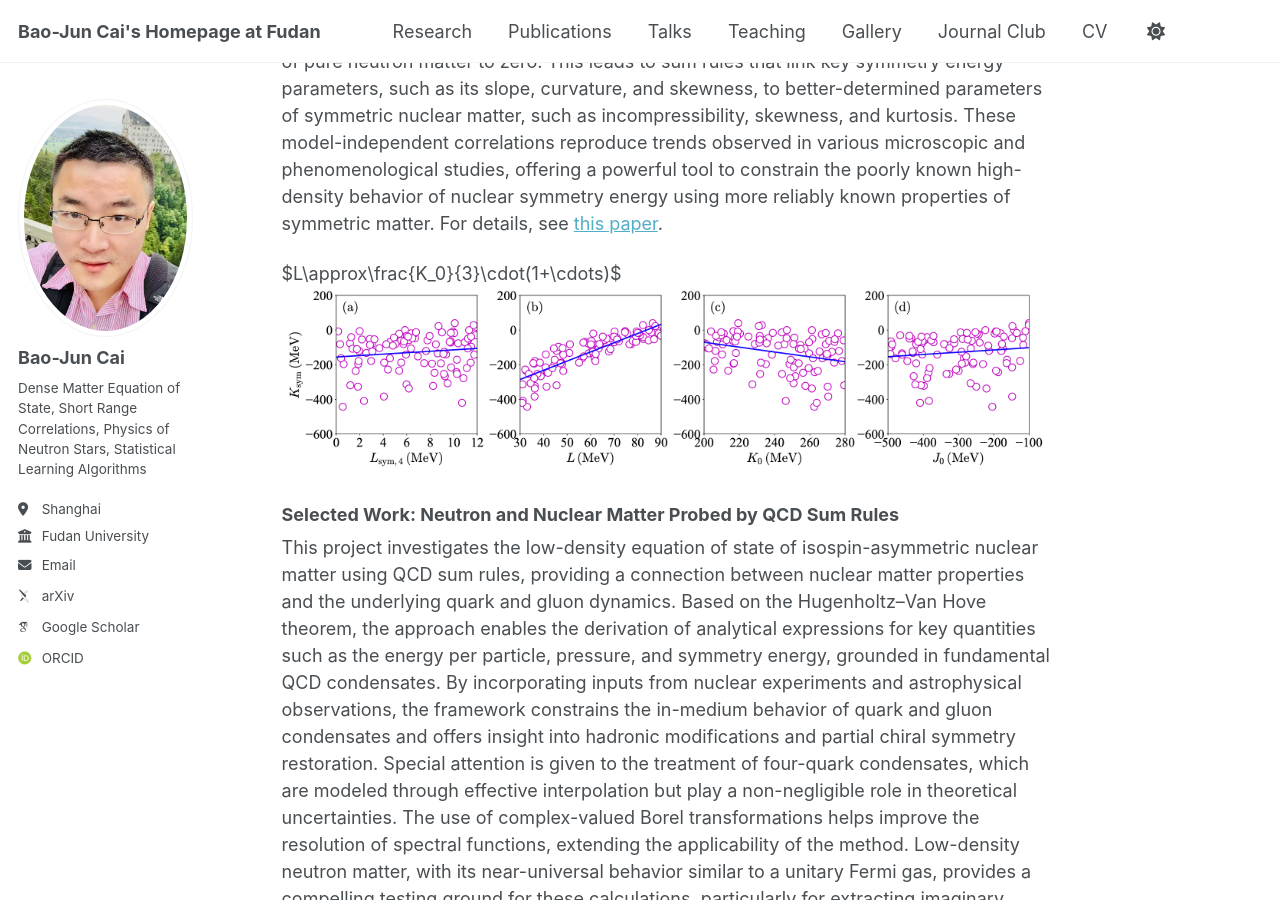
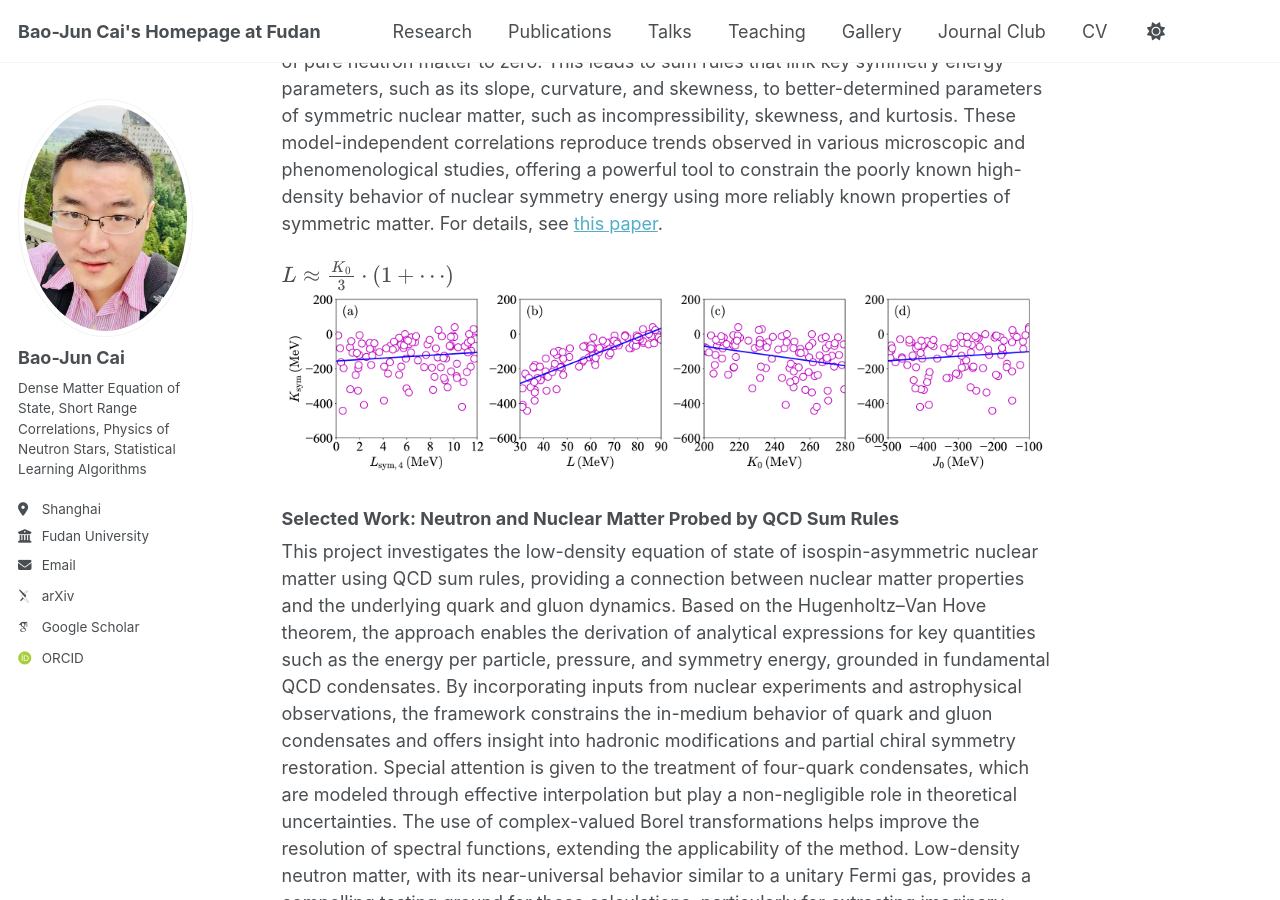
Before and after one commit to bjcai-phys/bjcai-phys.github.io, a Jekyll site: the page built from _pages/pubs.md, in a window 1280 px wide and 900 px high, scrolled down 3401 px. Built offline with Jekyll 4.4.1, drawn with Linux system fonts in a browser that asks for light colours; some web fonts are replaced.

Commit message:
Update pubs.md

```diff
--- a/_pages/pubs.md
+++ b/_pages/pubs.md
@@ -39,7 +39,7 @@ This work generalizes the Hugenholtz–Van Hove theorem to arbitrary spatial dim
 This project investigates the intrinsic correlations between the equation of state parameters of symmetric nuclear matter and the nuclear symmetry energy, based on the fundamental physical constraint that pure neutron matter is unbound in nature that is, it does not saturate at any finite density and continues to lower its energy as the density decreases. By expressing the energy per nucleon of neutron-rich matter as a power series in isospin asymmetry, an analytical condition is derived from setting the saturation density of pure neutron matter to zero. This leads to sum rules that link key symmetry energy parameters, such as its slope, curvature, and skewness, to better-determined parameters of symmetric nuclear matter, such as incompressibility, skewness, and kurtosis. These model-independent correlations reproduce trends observed in various microscopic and phenomenological studies, offering a powerful tool to constrain the poorly known high-density behavior of nuclear symmetry energy using more reliably known properties of symmetric matter.
 For details, see <a href="https://journals.aps.org/prc/abstract/10.1103/PhysRevC.103.034607" target="_blank">this paper</a>.
 
-$L\approx\frac{K_0}{3}\cdot(1+\cdots)$
+$$L\approx\frac{K_0}{3}\cdot(1+\cdots)$$
 ![](https://bjcai-phys.github.io/images/w-unbound.png){:width="100%"}
 
 
```
